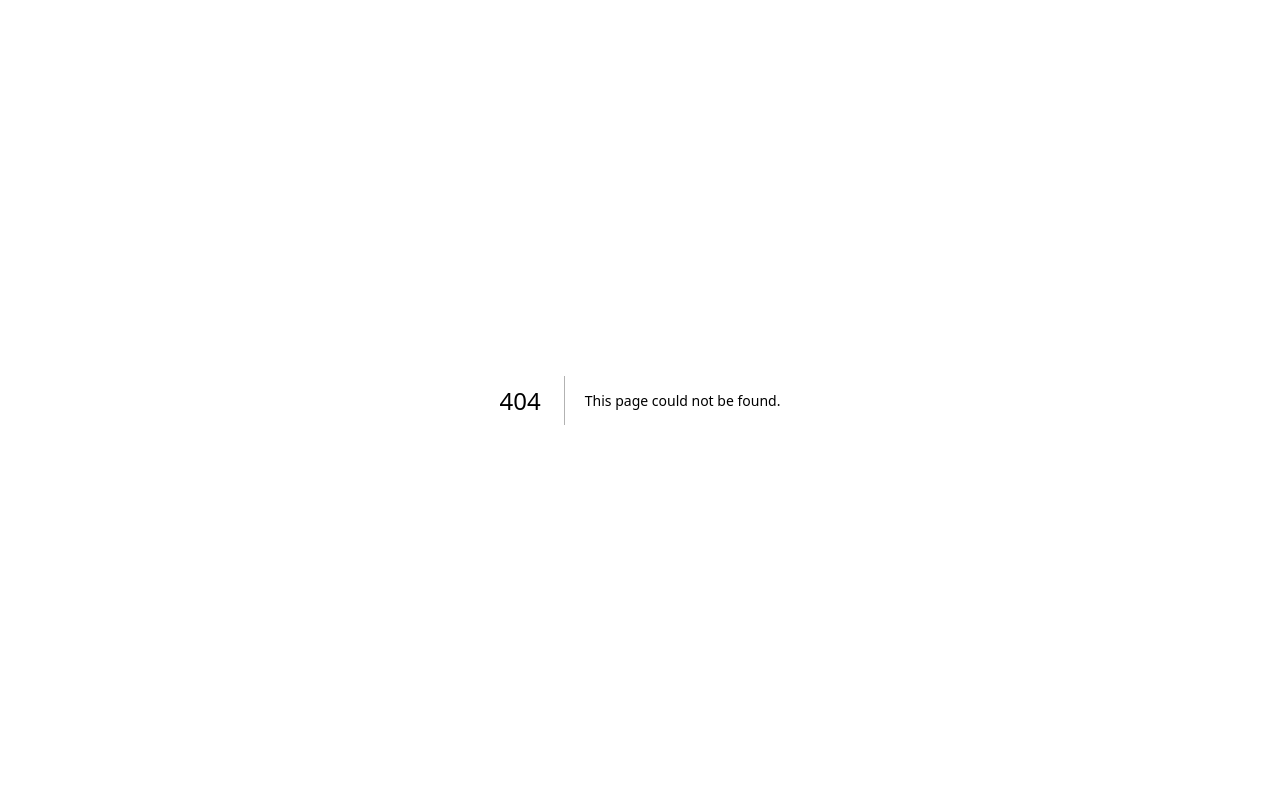
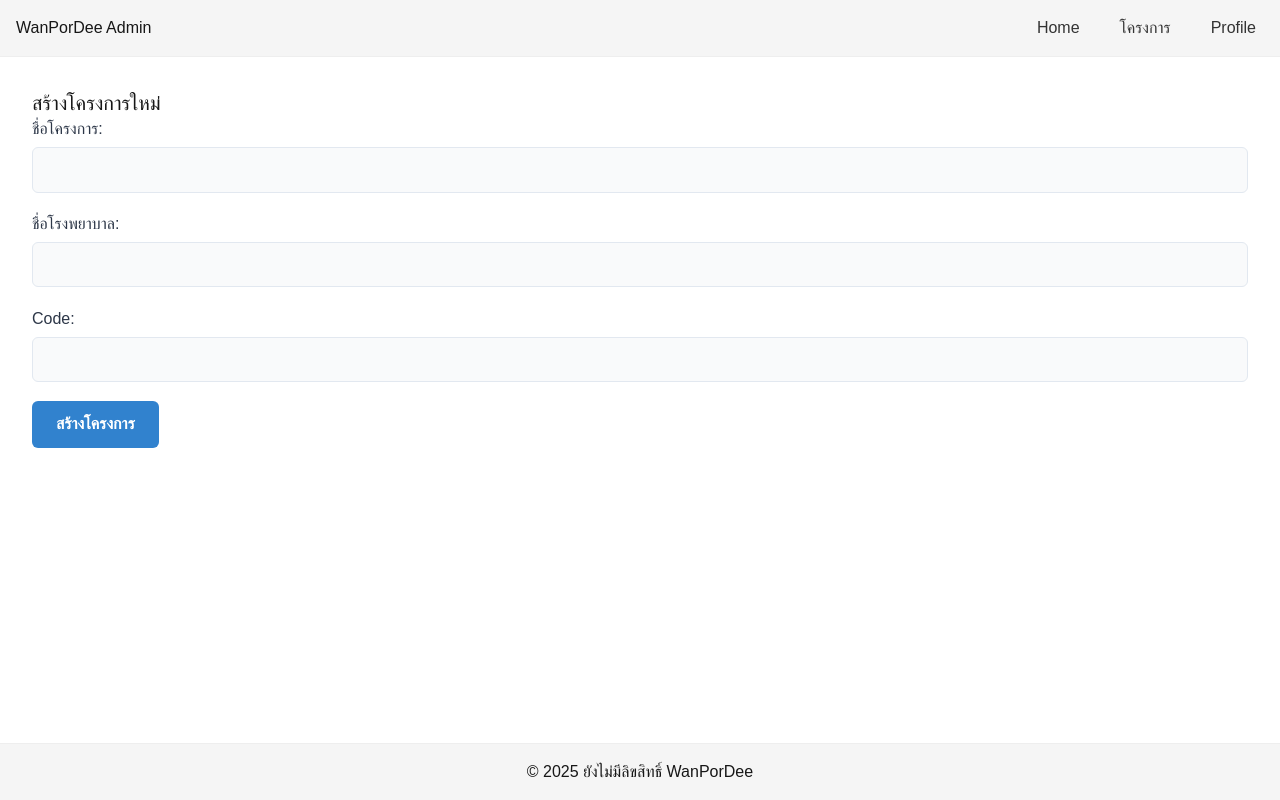
Before and after one commit to 261492-baotrongnai/wpd-admin, a Next.js app: page /program/create in a window 1280 px wide. Before the commit this address had no page. Built offline with nearby package versions, Linux system fonts and the light colour scheme; no server answers.

Commit message:
feat : implement program management features with create and list functionalities

```diff
--- a/src/app/callback/page.tsx
+++ b/src/app/callback/page.tsx
@@ -1,15 +1,19 @@
 "use client";
 import { useEffect, useState } from "react";
 import { getLineToken } from "../services/line.service";
-import { registerWithIdToken } from "../services/auth.service";
+import { getInfo, login } from "../services/auth.service";
 
 export default function CallbackPage() {
   const [response, setResponse] = useState<unknown | null>(null);
 
   useEffect(() => {
     getLineToken().then((res) => {
-      registerWithIdToken(res.data.id_token).then((res) => {
+      login(res.data.id_token).then((res) => {
         setResponse(res.data);
+        getInfo().then((res) => {
+          console.log("User info:", res.data);
+          setResponse(res.data);
+        });
       });
     });
   }, []);
--- /dev/null
+++ b/src/app/layout.css
@@ -0,0 +1,3 @@
+nav ul li a:hover {
+  background: #e0e0e0;
+}
--- a/src/app/layout.tsx
+++ b/src/app/layout.tsx
@@ -1,6 +1,7 @@
 import type { Metadata } from "next";
 import { Geist, Geist_Mono } from "next/font/google";
 import "./globals.css";
+import "./layout.css";
 
 const geistSans = Geist({
   variable: "--font-geist-sans",
@@ -17,6 +18,12 @@ export const metadata: Metadata = {
   description: "",
 };
 
+const navigation = [
+  { name: "Home", href: "/" },
+  { name: "โครงการ", href: "/program" },
+  { name: "Profile", href: "/profile" },
+];
+
 export default function RootLayout({
   children,
 }: Readonly<{
@@ -26,8 +33,63 @@ export default function RootLayout({
     <html lang="en">
       <body
         className={`${geistSans.variable} ${geistMono.variable} antialiased`}
+        style={{
+          minHeight: "100vh",
+          display: "flex",
+          flexDirection: "column",
+        }}
       >
-        {children}
+        <header
+          style={{
+            padding: "1rem",
+            background: "#f5f5f5",
+            borderBottom: "1px solid #eee",
+            display: "flex",
+            justifyContent: "space-between",
+          }}
+        >
+          <h1>WanPorDee Admin</h1>
+          <nav aria-label="Main navigation">
+            <ul
+              style={{
+                display: "flex",
+                gap: "1.5rem",
+                listStyle: "none",
+                margin: 0,
+                padding: 0,
+              }}
+            >
+              {navigation.map((item) => (
+                <li key={item.name}>
+                  <a
+                    href={item.href}
+                    style={{
+                      textDecoration: "none",
+                      color: "#333",
+                      fontWeight: 500,
+                      padding: "0.25rem 0.5rem",
+                      borderRadius: "4px",
+                      transition: "background 0.2s",
+                    }}
+                  >
+                    {item.name}
+                  </a>
+                </li>
+              ))}
+            </ul>
+          </nav>
+        </header>
+        <main style={{ padding: "2rem", flex: 1 }}>{children}</main>
+        <footer
+          style={{
+            padding: "1rem",
+            background: "#f5f5f5",
+            borderTop: "1px solid #eee",
+            textAlign: "center",
+          }}
+        >
+          &copy; {new Date().getFullYear()} ยังไม่มีลิขสิทธิ์ WanPorDee
+        </footer>
       </body>
     </html>
   );
--- /dev/null
+++ b/src/app/profile/page.tsx
@@ -0,0 +1,8 @@
+export default function ProfilePage() {
+  return (
+    <div>
+      <h1>Profile Page</h1>
+      <p>This is the profile page content.</p>
+    </div>
+  );
+}
--- /dev/null
+++ b/src/app/program/components/ProgramCard.tsx
@@ -0,0 +1,11 @@
+import { Program } from "../program.service";
+import "./styles.css";
+export default function ProgramCard({ program }: { program: Program }) {
+  return (
+    <div className="program-card">
+      <h2>{program.name}</h2>
+      <p>{program.hospitalName}</p>
+      <p>Code: {program.code}</p>
+    </div>
+  );
+}
--- /dev/null
+++ b/src/app/program/components/styles.css
@@ -0,0 +1,77 @@
+.program-card {
+  border: 1px solid #e0e0e0;
+  border-radius: 12px;
+  padding: 1.5rem;
+  margin: 1rem 0;
+  background: rgb(241, 241, 241);
+  transition: box-shadow 0.2s;
+  max-width: 400px;
+}
+
+.create-program-button {
+  background-color: rgb(200, 242, 188); /* Green */
+  color: black;
+  padding: 10px 20px;
+  border: none;
+  border-radius: 5px;
+  cursor: pointer;
+}
+
+.form-container {
+  max-width: 400px;
+  margin: 2rem auto;
+  background: #fff;
+  padding: 2rem 2.5rem;
+  border-radius: 12px;
+  box-shadow: 0 2px 12px rgba(0, 0, 0, 0.07);
+}
+
+form > div {
+  margin-bottom: 1.2rem;
+}
+
+label {
+  display: block;
+  margin-bottom: 0.4rem;
+  font-weight: 500;
+  color: #2d3748;
+}
+
+input[type="text"] {
+  width: 100%;
+  padding: 0.6rem 0.8rem;
+  border: 1px solid #e2e8f0;
+  border-radius: 6px;
+  font-size: 1rem;
+  background: #f9fafb;
+  transition: border 0.2s;
+}
+
+input[type="text"]:focus {
+  border-color: #3182ce;
+  outline: none;
+  background: #fff;
+}
+
+button[type="submit"] {
+  background: #3182ce;
+  color: #fff;
+  padding: 0.7rem 1.5rem;
+  border: none;
+  border-radius: 6px;
+  font-size: 1rem;
+  font-weight: 600;
+  cursor: pointer;
+  transition: background 0.2s;
+}
+
+button[type="submit"]:hover {
+  background: #2563eb;
+}
+
+.header {
+  display: flex;
+  justify-content: space-between;
+  align-items: center;
+  margin-bottom: 1.5rem;
+}
--- /dev/null
+++ b/src/app/program/create/page.tsx
@@ -0,0 +1,45 @@
+"use client";
+import "../components/styles.css";
+import { createProgram } from "../program.service";
+
+export default function CreateProgramPage() {
+  const handleSubmit = (event: React.FormEvent<HTMLFormElement>) => {
+    event.preventDefault();
+    const formData = new FormData(event.currentTarget);
+    const program = {
+      name: formData.get("programName") as string,
+      hospitalName: formData.get("hospitalName") as string,
+      code: formData.get("code") as string,
+    };
+
+    // Call the createProgram function from the service
+    createProgram(program)
+      .then((response) => {
+        console.log("Program created successfully:", response.data);
+        // Redirect or show success message
+      })
+      .catch((error) => {
+        console.error("Error creating program:", error);
+      });
+  };
+  return (
+    <div>
+      <h1 className="text-xl ">สร้างโครงการใหม่</h1>
+      <form onSubmit={handleSubmit}>
+        <div>
+          <label htmlFor="programName">ชื่อโครงการ:</label>
+          <input type="text" id="programName" name="programName" required />
+        </div>
+        <div>
+          <label htmlFor="hospitalName">ชื่อโรงพยาบาล:</label>
+          <input type="text" id="hospitalName" name="hospitalName" required />
+        </div>
+        <div>
+          <label htmlFor="code">Code:</label>
+          <input type="text" id="code" name="code" required />
+        </div>
+        <button type="submit">สร้างโครงการ</button>
+      </form>
+    </div>
+  );
+}
--- /dev/null
+++ b/src/app/program/page.tsx
@@ -0,0 +1,41 @@
+"use client";
+import { useEffect, useState } from "react";
+
+import { getPrograms, Program } from "./program.service";
+import ProgramCard from "./components/ProgramCard";
+
+import "./components/styles.css";
+
+export default function ProgramsPage() {
+  const [programs, setPrograms] = useState<Program[] | null>(null);
+  useEffect(() => {
+    getPrograms()
+      .then((res) => {
+        setPrograms(res.data);
+      })
+      .catch((error) => {
+        console.error("Error fetching programs:", error);
+      });
+  }, []);
+  return (
+    <div>
+      <div className="header">
+        <h1 className="text-[24px]">Programs Page</h1>
+        <button
+          className="create-program-button"
+          onClick={() => (window.location.href = "/program/create")}
+        >
+          สร้างโครงการใหม่
+        </button>
+      </div>
+
+      {programs ? (
+        programs.map((program: Program) => (
+          <ProgramCard key={program.code} program={program} />
+        ))
+      ) : (
+        <p>Loading...</p>
+      )}
+    </div>
+  );
+}
--- /dev/null
+++ b/src/app/program/program.service.ts
@@ -0,0 +1,17 @@
+import apiClient from "../services/api.service";
+
+export type Program = {
+  name: string;
+  hospitalName: string;
+  code: string;
+};
+
+export function getPrograms() {
+  const response = apiClient.get("/program/info");
+  return response;
+}
+
+export function createProgram(program: Program) {
+  const response = apiClient.post("/program/create", program);
+  return response;
+}
--- /dev/null
+++ b/src/app/services/api.service.ts
@@ -0,0 +1,35 @@
+import axios from "axios";
+
+const API_URL = process.env.NEXT_PUBLIC_API_URL || "http://localhost:8000";
+const AUTH_TOKEN = localStorage.getItem("auth_token");
+const apiClient = axios.create({
+  baseURL: API_URL,
+  headers: {
+    "Content-Type": "application/json",
+    Authorization: AUTH_TOKEN ? `Bearer ${AUTH_TOKEN}` : "",
+  },
+});
+
+apiClient.interceptors.response.use(
+  (response) => {
+    // Handle successful responses
+    return response;
+  },
+  (error) => {
+    // Handle errors
+    console.error("API error:", error);
+    return Promise.reject(error);
+  }
+);
+
+export default apiClient;
+
+export function setAuthToken(token: string) {
+  localStorage.setItem("auth_token", token);
+  apiClient.defaults.headers.Authorization = `Bearer ${token}`;
+}
+
+export function clearAuthToken() {
+  localStorage.removeItem("auth_token");
+  delete apiClient.defaults.headers.Authorization;
+}
--- a/src/app/services/auth.service.ts
+++ b/src/app/services/auth.service.ts
@@ -1,4 +1,5 @@
 import axios from "axios";
+import { setAuthToken } from "./api.service";
 
 const API_URL = process.env.NEXT_PUBLIC_API_URL || "http://localhost:8000";
 
@@ -14,3 +15,36 @@ export function registerWithIdToken(idToken: string) {
     }
   );
 }
+
+export async function login(idToken: string) {
+  const url = `${API_URL}/auth/login-admin`;
+  const response = await axios.post(
+    url,
+    { idToken },
+    {
+      headers: {
+        "Content-Type": "application/json",
+      },
+    }
+  );
+  console.log("Response data:", response.data);
+
+  if (response.data.access_token) {
+    // clear previous auth token
+    localStorage.removeItem("auth_token");
+
+    setAuthToken(response.data.access_token);
+    console.log("auth_token:", response.data.access_token);
+  }
+  return response;
+}
+
+export function getInfo() {
+  console.log(`auth_token: ${localStorage.getItem("auth_token")}`);
+  const url = `${API_URL}/admin/info`;
+  return axios.get(url, {
+    headers: {
+      Authorization: `Bearer ${localStorage.getItem("auth_token")}`,
+    },
+  });
+}
```
